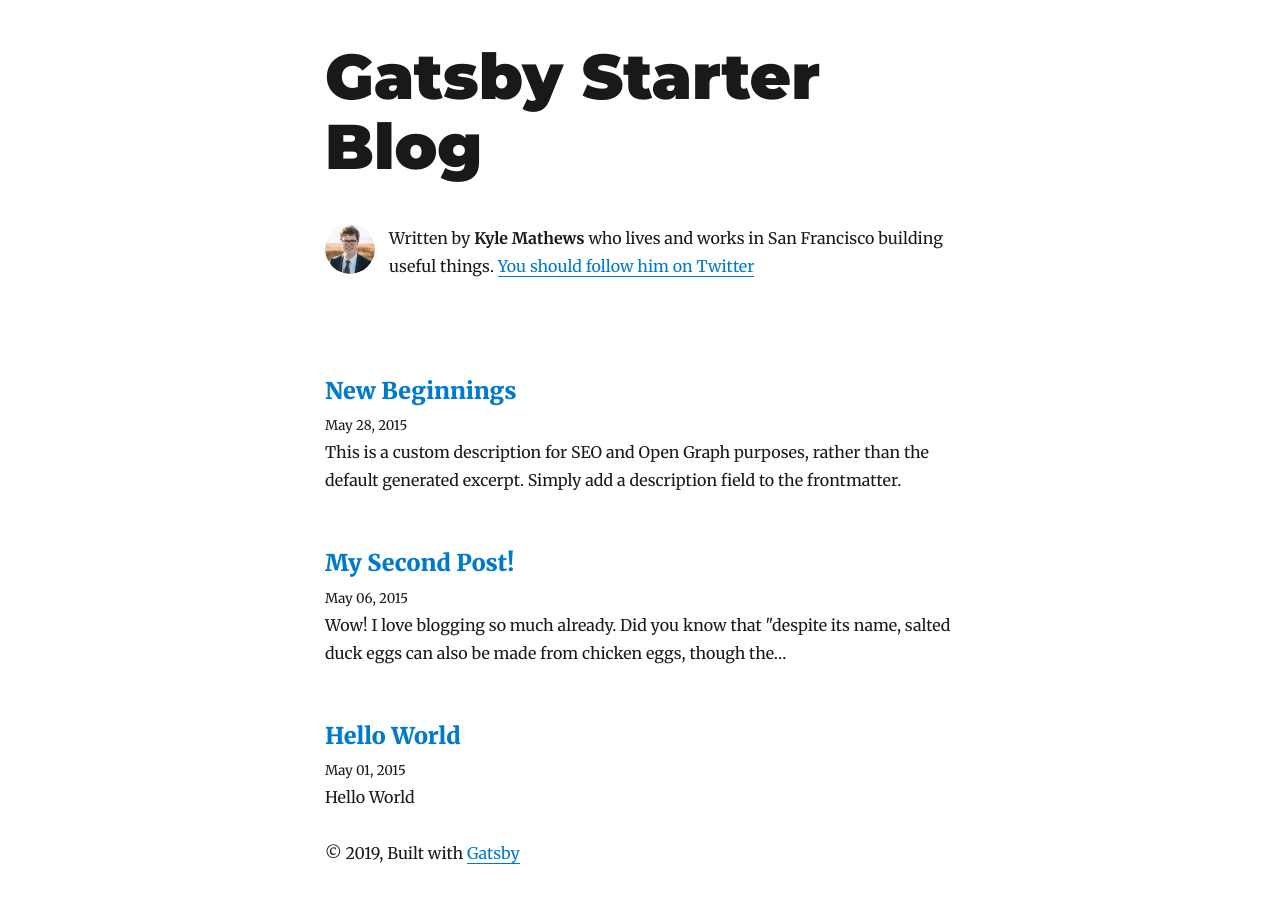
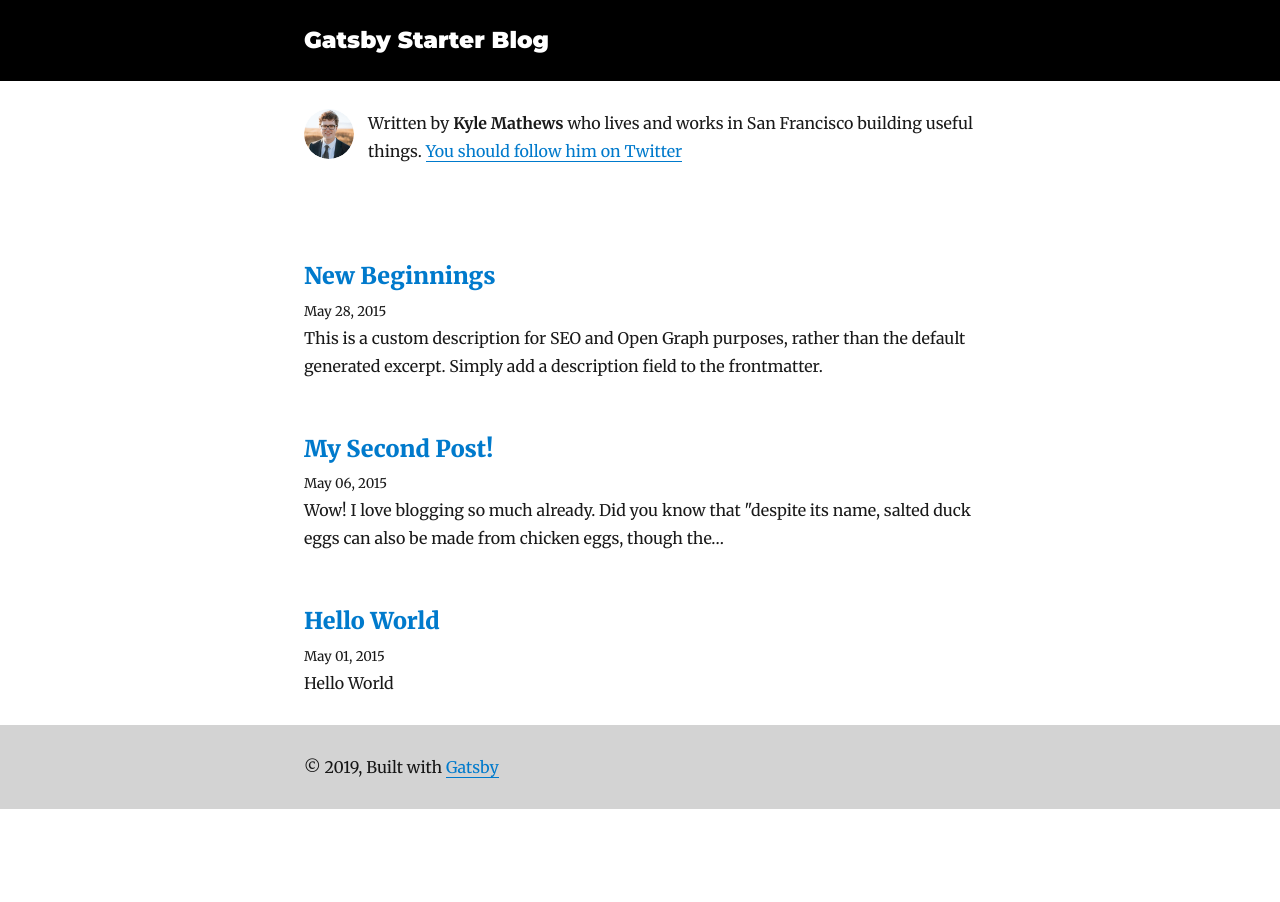
Before and after one commit to devmart10/devon-blog, a Gatsby site: page / in a window 1280 px wide. After the commit the page ends 809 px from the top, so only its background shows below. Built offline with nearby package versions, Linux system fonts and the light colour scheme; Gatsby itself is replaced by a stand-in of ours; some packages are replaced by stand-ins of ours.

Commit message:
Customizes the layout of the blog.

```diff
--- a/src/components/layout.js
+++ b/src/components/layout.js
@@ -3,73 +3,59 @@
 
 import { rhythm, scale } from "../utils/typography"
 
-class Layout extends React.Component {
-  render() {
-    const { location, title, children } = this.props
-    const rootPath = `${__PATH_PREFIX__}/`
-    let header
+const Layout = ({ location, title, children }) => {
+  let container = {
+    marginLeft: `auto`,
+    marginRight: `auto`,
+    maxWidth: rhythm(24),
+  }
 
-    if (location.pathname === rootPath) {
-      header = (
-        <h1
+  let header = (
+    <h3
       style={{
-            ...scale(1.5),
-            marginBottom: rhythm(1.5),
+        fontFamily: `Montserrat, sans-serif`,
         marginTop: 0,
+        backgroundColor: `black`,
+        padding: rhythm(1),
       }}
     >
+      <div style={{ ...container }}>
         <Link
           style={{
             boxShadow: `none`,
             textDecoration: `none`,
-              color: `inherit`,
+            color: `white`,
           }}
           to={`/`}
         >
           {title}
         </Link>
-        </h1>
+      </div>
+    </h3>
   )
-    } else {
-      header = (
-        <h3
+
+  let footer = (
+    <div
       style={{
-            fontFamily: `Montserrat, sans-serif`,
-            marginTop: 0,
+        backgroundColor: `lightgrey`,
+        padding: rhythm(1),
       }}
     >
-          <Link
-            style={{
-              boxShadow: `none`,
-              textDecoration: `none`,
-              color: `inherit`,
-            }}
-            to={`/`}
-          >
-            {title}
-          </Link>
-        </h3>
-      )
-    }
-    return (
-      <div
-        style={{
-          marginLeft: `auto`,
-          marginRight: `auto`,
-          maxWidth: rhythm(24),
-          padding: `${rhythm(1.5)} ${rhythm(3 / 4)}`,
-        }}
-      >
-        <header>{header}</header>
-        <main>{children}</main>
-        <footer>
+      <div style={{ ...container }}>
         © {new Date().getFullYear()}, Built with
         {` `}
         <a href="https://www.gatsbyjs.org">Gatsby</a>
-        </footer>
+      </div>
+    </div>
+  )
+
+  return (
+    <div>
+      <header>{header}</header>
+      <main style={{ ...container }}>{children}</main>
+      <footer>{footer}</footer>
     </div>
   )
 }
-}
 
 export default Layout
```
Lines whose indentation alone changed are shown as unchanged.
